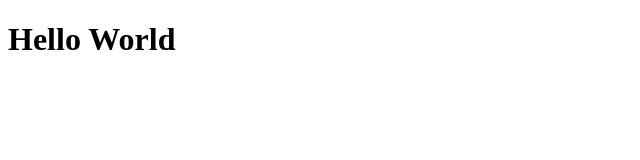
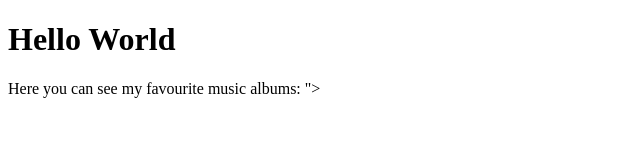
Before and after one commit to signe92/webtechnologi, a plain HTML site: page Ex-01/index.html in a window 1280 px wide. Shown: the whole page, without its empty margins (0-640 px from the left). Drawn offline with Linux system fonts and the light colour scheme.

Commit message:
added link to albums

```diff
--- a/Ex-01/index.html
+++ b/Ex-01/index.html
@@ -7,5 +7,6 @@
 </head>
 <body>
     <h1>Hello World</h1>
+    <p>Here you can see my favourite music albums: <a href="#"></a>"></a></p>
 </body>
 </html>
```
